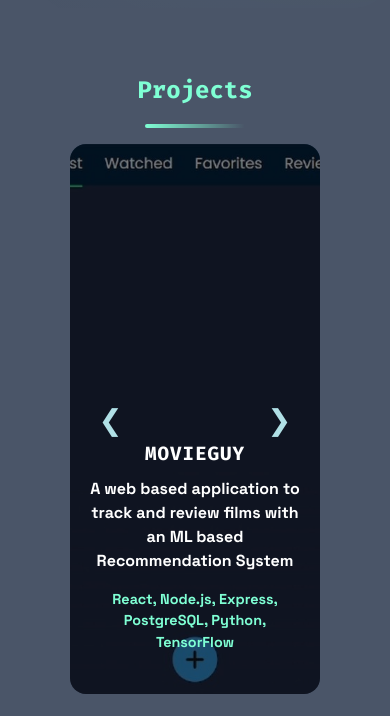
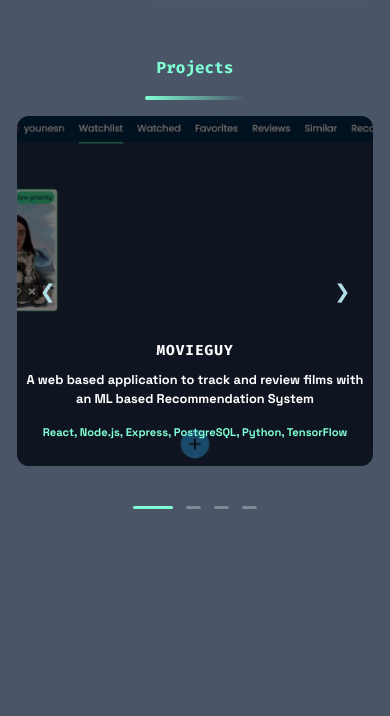
Before and after one commit to younesnouri/Portfolio, a Next.js app: page / in a window 390 px wide. Shown: the part 2084-2800 px from the top of the page. Built offline with nearby package versions, Linux system fonts and the light colour scheme.

Commit message:
movile view fixes -navbar -hoverImages

```diff
--- a/src/components/NavBar.css
+++ b/src/components/NavBar.css
@@ -196,7 +196,8 @@ navbar.scrolled .navbar-links a.active,
       border-radius: 0px;
     }
     .navbar.navbar.scrolled {
-        width: 100%;
+        border-radius: 20px;
+
       }
     .navbar-logo{
         color: #E0F7FA;
--- a/src/components/Projects.css
+++ b/src/components/Projects.css
@@ -241,3 +241,105 @@
   }
 
   /* Optional: scale & shadow on hover */
+
+  /* Mobile / Small devices */
+@media (max-width: 768px) {
+  .projects-section {
+    padding: 2rem 0.5rem;
+    border-top-left-radius: 30px;
+    border-top-right-radius: 30px;
+  }
+
+  .projects-title {
+    font-size: 1.2rem;
+  }
+
+  .projects-content {
+    width: 100%;
+    gap: 1rem;
+  }
+
+  .project-card {
+    width: 90%;
+    height: 400px;
+  }
+
+  .project-image {
+    border-radius: 12px;
+  }
+
+  .project-overlay {
+    padding: 0.5rem;
+    margin-bottom: 5%;
+  }
+
+  .project-title {
+    font-size: 1rem;
+  }
+
+  .project-description {
+    font-size: 0.9rem;
+  }
+
+  .project-tools {
+    font-size: 0.8rem;
+  }
+
+  .project-nav {
+    font-size: 1.4rem;
+    padding: 0.3rem 0.6rem;
+  }
+
+  .project-indicators .indicator {
+    width: 20px;
+    height: 3px;
+  }
+}
+
+/* Extra small screens / smartphones */
+@media (max-width: 480px) {
+  .project-card {
+    width: 95%;
+    height: 350px;
+  }
+
+  .projects-title {
+    font-size: 1rem;
+  }
+
+  .project-title {
+    font-size: 0.9rem;
+  }
+
+  .project-description {
+    font-size: 0.8rem;
+  }
+
+  .project-tools {
+    font-size: 0.7rem;
+  }
+
+  .project-nav {
+    font-size: 1.2rem;
+    padding: 0.2rem 0.4rem;
+  }
+
+  .project-indicators .indicator {
+    width: 15px;
+    height: 3px;
+  }
+}
+
+@media (max-width: 768px) {
+  .project-card:hover .project-overlay {
+    opacity: 1; /* keep overlay always visible */
+  }
+
+  .project-image:hover .project-video {
+    opacity: 0.8; /* optional: still show video slightly, or disable completely */
+  }
+
+  .project-card {
+    transform: none; /* no scaling on tap */
+  }
+}
```
